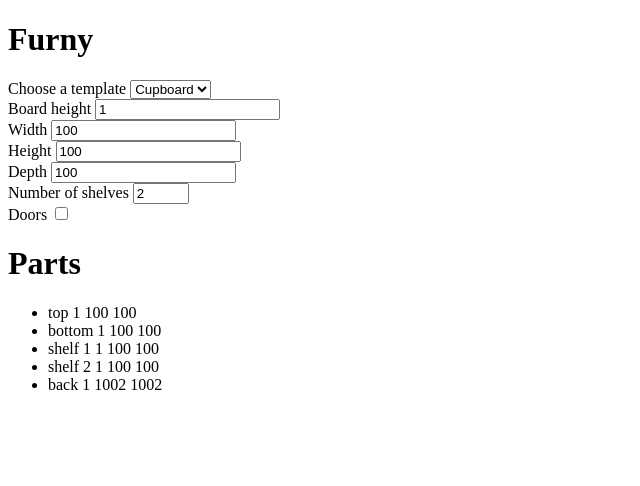
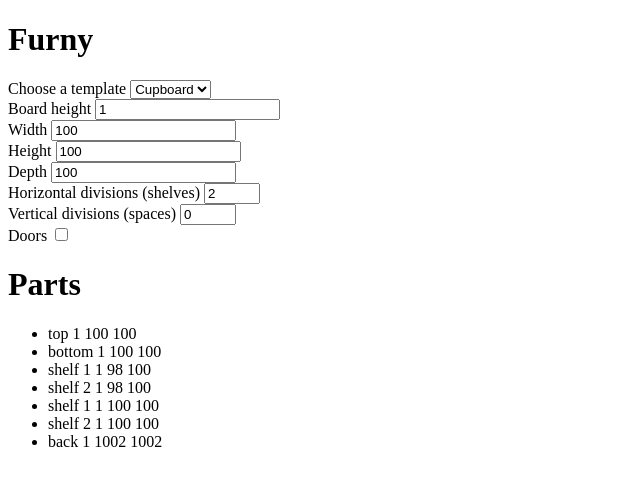
Before and after one commit to BodoBence/FurniturePartGenerator, a plain HTML site: page index.html in a window 1280 px wide. Both pictures are taken after a click on the checkbox 61 px from the left and 213 px from the top of the page. Shown: the whole page, without its empty margins (0-640 px from the left). Drawn offline with Linux system fonts and the light colour scheme.

Commit message:
Main. adding sides

```diff
--- a/index.html
+++ b/index.html
@@ -29,8 +29,12 @@
     <input class="parameter" type="number" id="measurements_depth_id" name="depth" value="100" min="1">
     <br>
 
-    <label for="n_shelves_id">Number of shelves</label>
+    <label for="n_shelves_id">Horizontal divisions (shelves)</label>
     <input class="parameter" type="number" id="n_shelves_id" name="depth" value="2" min="0" max="10">
+    <br>
+
+    <label for="n_spaces_id">Vertical divisions (spaces)</label>
+    <input class="parameter" type="number" id="n_spaces_id" name="depth" value="0" min="0" max="10">
     <br>
 
     <label for="options_doors">Doors</label>
--- a/part_calculator.js
+++ b/part_calculator.js
@@ -11,8 +11,12 @@ class Board {
 // Start
 window.onload = list_board_elements(destination=document.getElementById('boards_list_id'),
         board_elements=(template_cupboard(
-            total_width=document.getElementById('measurements_width_id').value, total_height=document.getElementById('measurements_height_id').value, total_depth=document.getElementById('measurements_depth_id').value, board_height=document.getElementById('board_height_id').value,
-            n_shelves=document.getElementById('n_shelves_id').value
+            total_width=document.getElementById('measurements_width_id').value,
+            total_height=document.getElementById('measurements_height_id').value,
+            total_depth=document.getElementById('measurements_depth_id').value,
+            board_height=document.getElementById('board_height_id').value,
+            n_shelves=document.getElementById('n_shelves_id').value,
+            n_vertical_divisions=document.getElementById('n_spaces_id').value
 
 )));
 // Interaction triggered update
@@ -21,26 +25,45 @@ for (let i = 0; i < parameters.length; i++) {
     parameters[i].addEventListener('change', (event) => {
         list_board_elements(destination=document.getElementById('boards_list_id'),
         board_elements=(template_cupboard(
-            total_width=document.getElementById('measurements_width_id').value, total_height=document.getElementById('measurements_height_id').value, total_depth=document.getElementById('measurements_depth_id').value, board_height=document.getElementById('board_height_id').value,
-            n_shelves=document.getElementById('n_shelves_id').value)))})}
+            total_width=document.getElementById('measurements_width_id').value,
+            total_height=document.getElementById('measurements_height_id').value,
+            total_depth=document.getElementById('measurements_depth_id').value,
+            board_height=document.getElementById('board_height_id').value,
+            n_shelves=document.getElementById('n_shelves_id').value,
+            n_vertical_divisions=document.getElementById('n_spaces_id').value
+            ))
+        )
+    })
+}
 
 // Functions
-function template_cupboard(total_width, total_height, total_depth, board_height, n_shelves) {
+function template_cupboard(total_width, total_height, total_depth, board_height, n_shelves, n_vertical_divisions) {
     let board_elements = []
 
+    // Top and bottom
     let board_top = new Board(board_height, total_width, total_depth, 'top')
     board_elements.push(board_top)
 
     let board_bottom = new Board(board_height, total_width, total_depth, 'bottom')
     board_elements.push(board_bottom)
 
+    // Vertical divisions
+    for (let i = 0; i < n_vertical_divisions+2; i++) { // we must have 2 side boards always
+        let vertical_board = new Board(height=board_height, width=total_height-2*board_height, depth=total_depth, allocation='shelf '+ (i + 1))
+        board_elements.push(vertical_board)
+    }
+
+    // Horizonral division (Shelves)
     for (let i = 0; i < n_shelves; i++) {
         let board_shelf = new Board(board_height, total_width, total_depth, 'shelf '+ (i + 1))
         board_elements.push(board_shelf)
     }
 
+    // Back
     let board_back = new Board(board_height, total_width+2*board_height, total_depth+2*board_height, 'back')
     board_elements.push(board_back)
+
+    // Dooors
 
     return board_elements
 }
```
